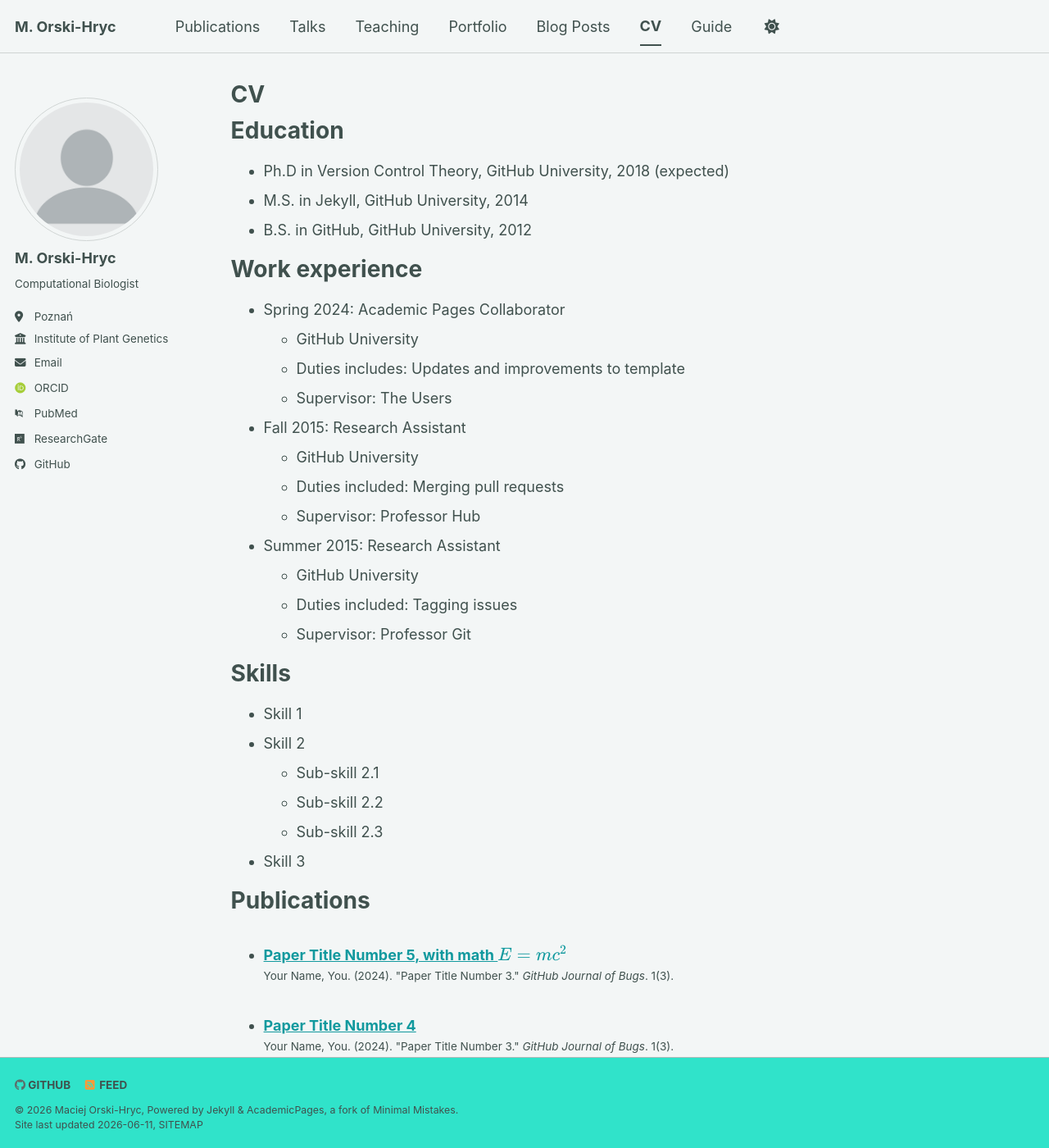
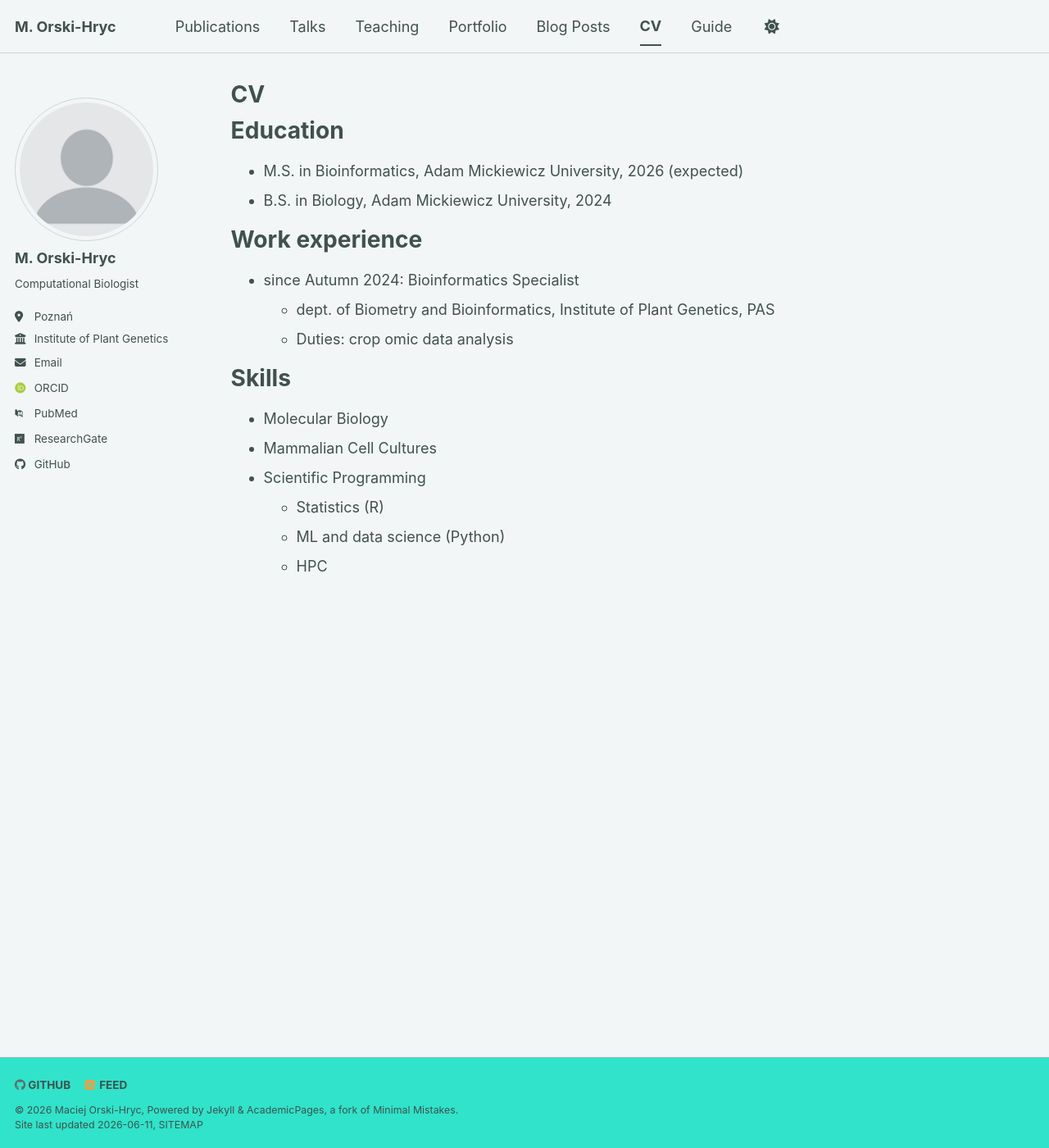
Before and after one commit to orski-hryc/orski-hryc.github.io, a Jekyll site: the page built from _pages/cv.md, in a window 1280 px wide and 1400 px high. Shown: the whole window at 82% size. Built offline with Jekyll 4.4.1, drawn with Linux system fonts in a browser that asks for light colours; some web fonts are replaced; a script bundle is joined from its source files by our own code; library files that are not in the unit come from our copies; some of the changed text lies outside the part shown.

Commit message:
Update cv.md

```diff
--- a/_pages/cv.md
+++ b/_pages/cv.md
@@ -11,54 +11,20 @@ redirect_from:
 
 Education
 ======
-* Ph.D in Version Control Theory, GitHub University, 2018 (expected)
-* M.S. in Jekyll, GitHub University, 2014
-* B.S. in GitHub, GitHub University, 2012
+* M.S. in Bioinformatics, Adam Mickiewicz University, 2026 (expected)
+* B.S. in Biology, Adam Mickiewicz University, 2024
 
 Work experience
 ======
-* Spring 2024: Academic Pages Collaborator
-  * GitHub University
-  * Duties includes: Updates and improvements to template
-  * Supervisor: The Users
-
-* Fall 2015: Research Assistant
-  * GitHub University
-  * Duties included: Merging pull requests
-  * Supervisor: Professor Hub
-
-* Summer 2015: Research Assistant
-  * GitHub University
-  * Duties included: Tagging issues
-  * Supervisor: Professor Git
+* since Autumn 2024: Bioinformatics Specialist
+  * dept. of Biometry and Bioinformatics, Institute of Plant Genetics, PAS
+  * Duties: crop omic data analysis
 
 Skills
 ======
-* Skill 1
-* Skill 2
-  * Sub-skill 2.1
-  * Sub-skill 2.2
-  * Sub-skill 2.3
-* Skill 3
-
-Publications
-======
-  <ul>{% for post in site.publications reversed %}
-    {% include archive-single-cv.html %}
-  {% endfor %}</ul>
-
-Talks
-======
-  <ul>{% for post in site.talks reversed %}
-    {% include archive-single-talk-cv.html  %}
-  {% endfor %}</ul>
-
-Teaching
-======
-  <ul>{% for post in site.teaching reversed %}
-    {% include archive-single-cv.html %}
-  {% endfor %}</ul>
-
-Service and leadership
-======
-* Currently signed in to 43 different slack teams
+* Molecular Biology
+* Mammalian Cell Cultures
+* Scientific Programming
+  * Statistics (R)
+  * ML and data science (Python)
+  * HPC
```
